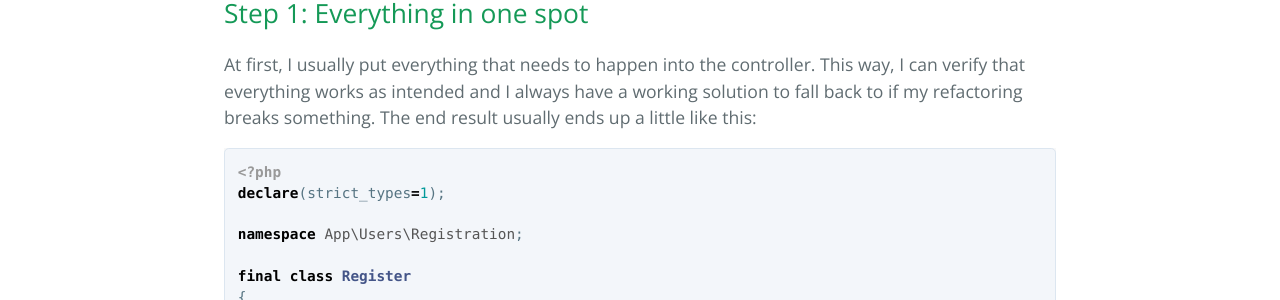
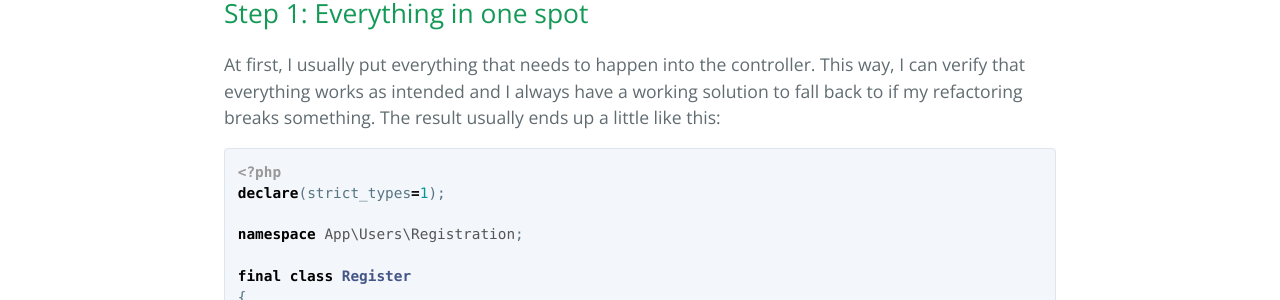
Before and after one commit to TimoBakx/timobakx.github.io, a Jekyll site: the page built from _posts/2020-07-30-secondary-flows.md, in a window 1280 px wide and 900 px high, scrolled down 458 px. Shown: the part 208-508 px from the top of the window. Built offline with Jekyll 4.4.1, drawn with Linux system fonts in a browser that asks for light colours.

Commit message:
Improved grammar

````diff
--- a/_posts/2020-07-30-secondary-flows.md
+++ b/_posts/2020-07-30-secondary-flows.md
@@ -20,8 +21,8 @@ successful.
 ## Step 1: Everything in one spot
 At first, I usually put everything that needs to happen into the controller. This
 way, I can verify that everything works as intended and I always have a working
-solution to fall back to if my refactoring breaks something. The end result usually
-ends up a little like this:
+solution to fall back to if my refactoring breaks something. The result usually ends
+up a little like this:
 
 ```php
 <?php
````
Also changed, not shown: other parts of _posts/2020-07-30-secondary-flows.md (+1 -0 lines).
